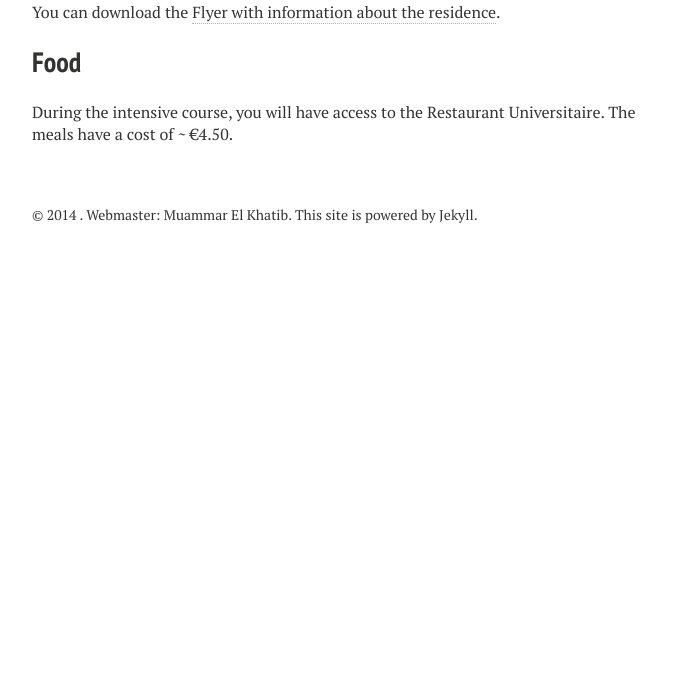
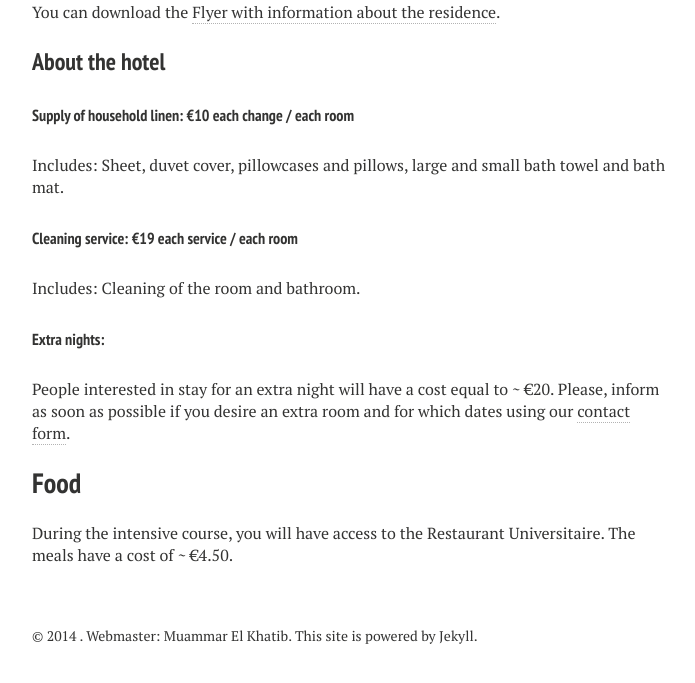
Before and after one commit to muammar/intcourse, a Jekyll site: the page built from accommodation/index.md, in a window 1280 px wide and 900 px high, scrolled down 890 px, cut to the strip 214-897 px from the top of the window. Shown: the whole strip, without its empty margins (288-983 px from the left). Built offline with Jekyll 4.4.1, drawn with Linux system fonts in a browser that asks for light colours; nearby versions of some CDN libraries; before the commit the page ends 1377 px from its top, so only the background shows below that.

Commit message:
accomodation

```diff
--- a/accommodation/index.md
+++ b/accommodation/index.md
@@ -22,6 +22,17 @@ The *[Hôtel-Restaurant COMFORT HÔTEL](http://www.hotel-comfort-ramonville-st-a
 
 You can download the [Flyer with information about the residence](../files/flyer.png).
 
+### About the hotel
+
+##### Supply of household linen: €10 each change / each room
+Includes: Sheet, duvet cover, pillowcases and pillows, large and small bath towel and bath mat.
+
+##### Cleaning service: €19 each service / each room
+Includes: Cleaning of the room and bathroom.
+
+##### Extra nights:
+People interested in stay for an extra night will have a cost equal to ~ €20. Please, inform as soon as possible if you desire an extra room and for which dates using our [contact form](../contact).
+
 ## Food
 
 During the intensive course, you will have access to the Restaurant
```
